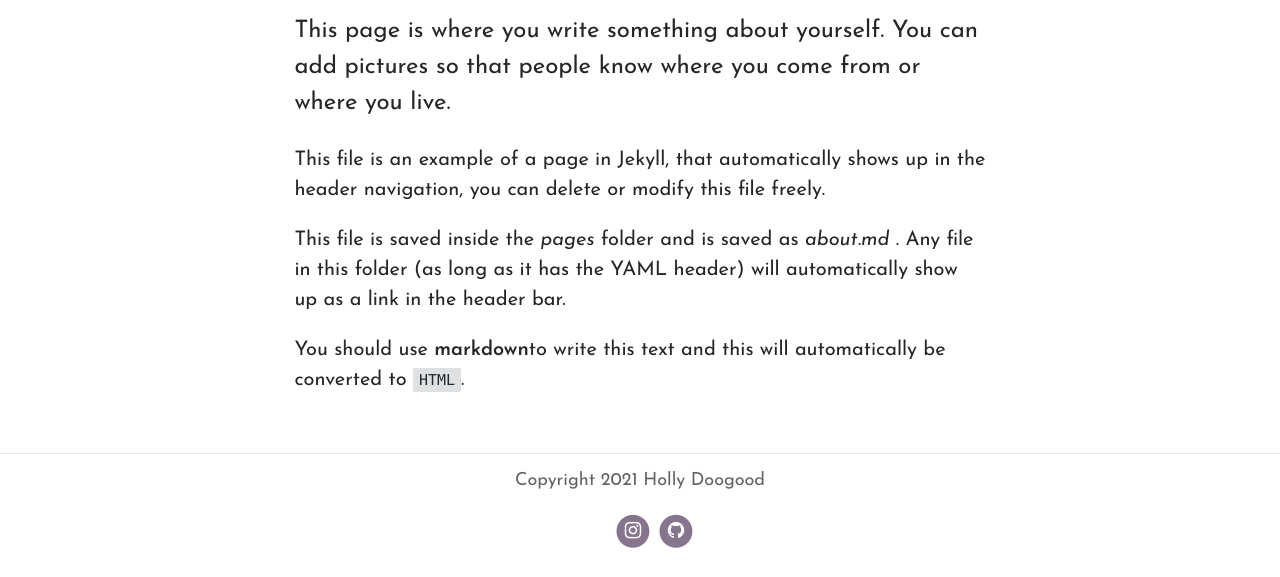
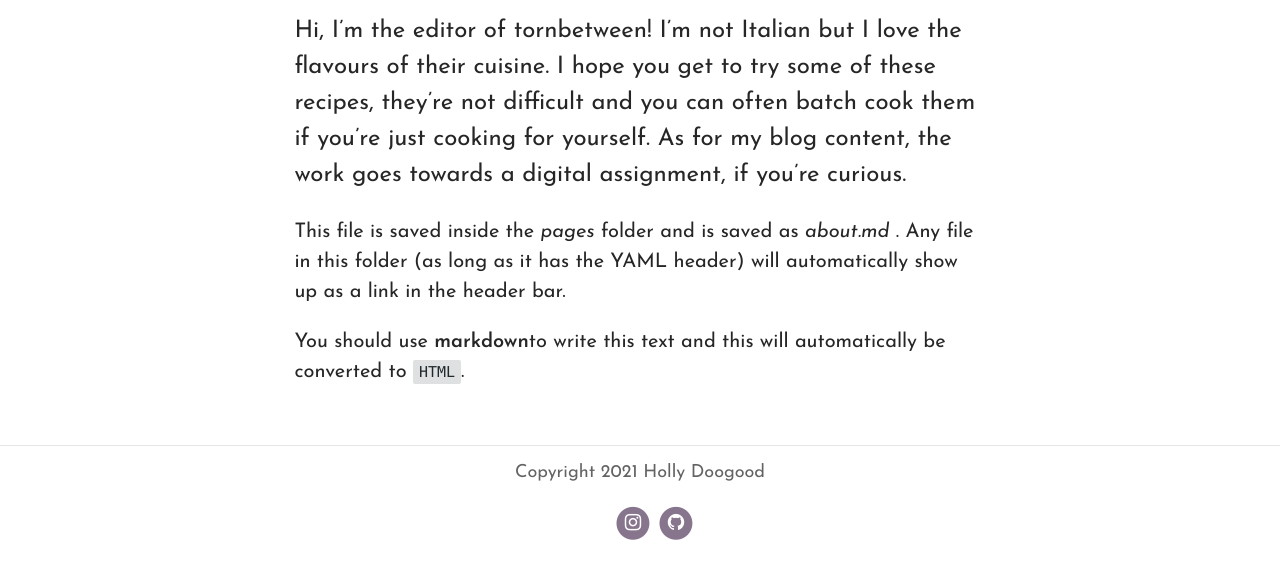
Before and after one commit to Hol1999/Hollyrecipewebsite, a Jekyll site: the page built from pages/about.md, in a window 1280 px wide. Shown: the part 384-961 px from the top of the page. Built offline with Jekyll 4.4.1, drawn with Linux system fonts in a browser that asks for light colours; some web fonts are replaced.

Commit message:
Update Page “about”

```diff
--- a/pages/about.md
+++ b/pages/about.md
@@ -10,9 +10,9 @@ tags: null
 description: null
 show: true
 ---
-This page is where you write something about yourself. You can add pictures so that people know where you come from or where you live.
+Hi, I'm the editor of tornbetween! I'm not Italian but I love the flavours of their cuisine. I hope you get to try some of these recipes, they're not difficult and you can often batch cook them if you're just cooking for yourself. As for my blog content, the work goes towards a digital assignment, if you're curious.
 
-This file is an example of a page in Jekyll, that automatically shows up in the header navigation, you can delete or modify this file freely.
+
 
 This file is saved inside the *pages* folder and is saved as *about.md* . Any file in this folder (as long as it has  the YAML header) will automatically show up as a link in the header bar.
 
```
